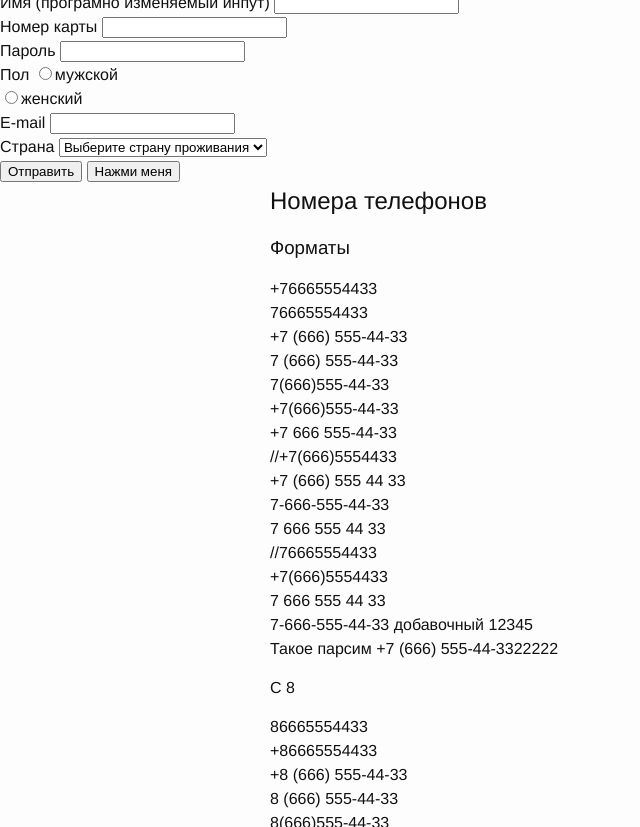
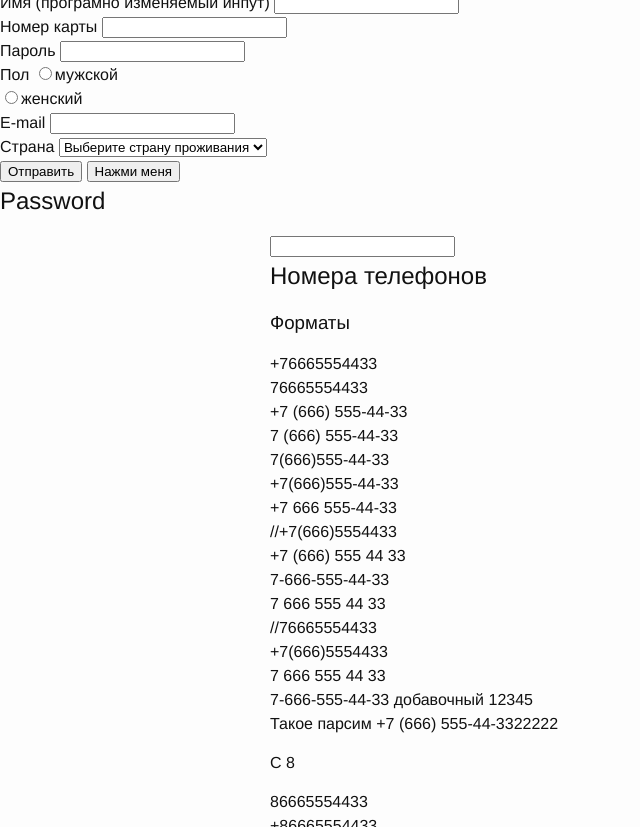
Before and after one commit to ddspb/ddspb.github.io, a Jekyll site: the page built from index.html, in a window 1280 px wide and 900 px high, scrolled down 4345 px, cut to the strip 73-900 px from the top of the window. Shown: the whole strip, without its empty margins (0-640 px from the left). Built offline with Jekyll 4.4.1, drawn with Linux system fonts in a browser that asks for light colours.

Commit message:
Update index.html

```diff
--- a/index.html
+++ b/index.html
@@ -532,6 +532,15 @@ layout: default
       <button type="button" value="Нажми меня" onclick="fillInput()">Нажми меня</button>
     </form>
   </div>
+
+
+<h2>Password</h2>
+<div class="wrapper">
+  <div password="true">
+    <input type="text" name="some_field">
+   </div>
+</div>
+
 <div class="wrapper">
   <div>
     <h2>Номера телефонов</h2>
```
